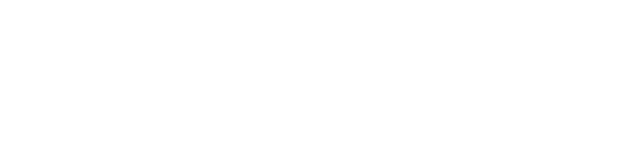
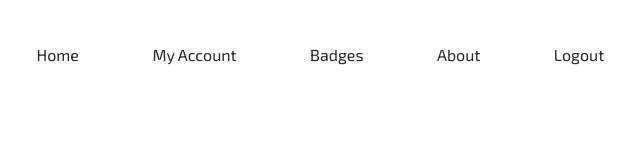
Before and after one commit to ash-mita/LAUNCH-Physics, a website: page LaunchCommandCentral.html in a window 1280 px wide. Shown: the whole page, without its empty margins (631-1271 px from the left). Drawn offline with Linux system fonts and the light colour scheme.

Commit message:
Added menu to command central page, about page, badges page, and my account page.

```diff
--- a/LaunchCommandCentral.html
+++ b/LaunchCommandCentral.html
@@ -1,14 +1,16 @@
 <head>
     <link rel="stylesheet" type="text/css" href="main.css">
+    <link href='https://fonts.googleapis.com/css?family=Exo+2' rel='stylesheet' type='text/css'>
 </head>
 
-<div><!-- menu-->
-    <ul>
-        <li><img src = ""><a href = ""><!-- Home --></a></li>
-        <li><a href = ""></a><!--my account--></li>
-        <li><a href = ""></a><!--badges--></li>
-        <li><a href = 9""></a><!--logout--></li>
-    </ul>
+<div>
+  <ul>
+      <a href = "LaunchLogin.html"><li class = "word">Logout</li></a>
+      <a href = "About.html"><li class = "word">About</li ></a>
+      <a href = "Badges.html"><li class = "word">Badges</li></a>
+      <a href = "MyAccount.html"><li class = "word">My Account</li></a>
+      <a href = "LaunchCommandCentral.html"><li class = "word">Home</li></a>
+  </ul>
 </div>
 
 <div>
--- a/main.css
+++ b/main.css
@@ -55,6 +55,10 @@ a {
   text-decoration: none;
 }
 
+.otherword {
+  text-align: right;
+}
+
 div {
   font-family: 'Exo 2', sans-serif;
 }
```
Also changed, not shown: Badges.html (+11 -1 lines), MyAccount.html (+11 -1 lines), Register.html (+1 -0 lines).
